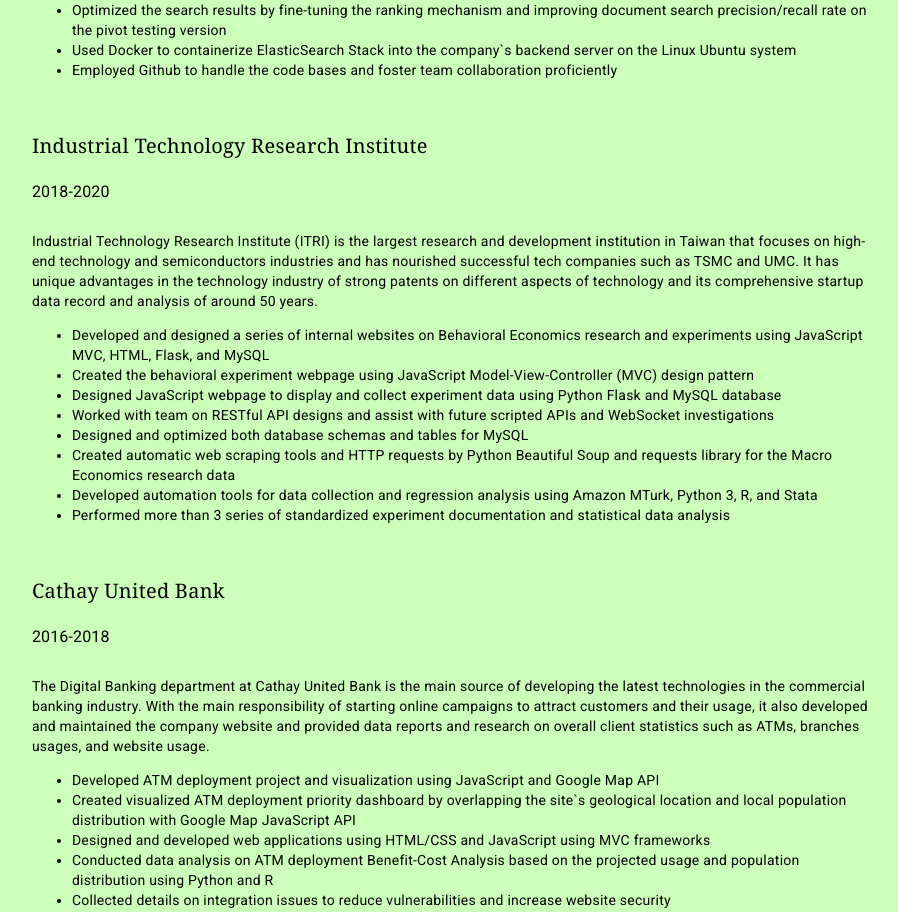
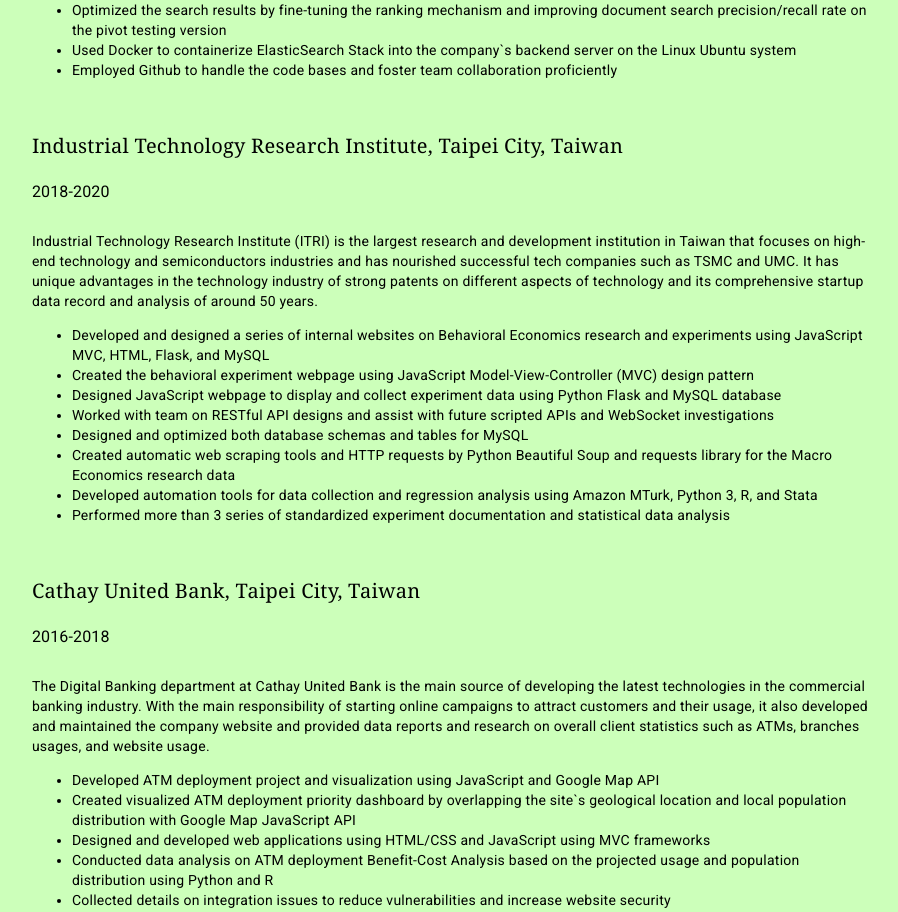
Before and after one commit to ChunTingShen/cims-personal, an Angular app: page / in a window 1280 px wide. Before the commit this address led to /about. Shown: the part 2723-3635 px from the top of the page, without its empty margins (187-1085 px from the left). Built offline with nearby package versions, Linux system fonts and the light colour scheme.

Commit message:
add anchorScrolling

```diff
--- a/src/app/about/about.component.html
+++ b/src/app/about/about.component.html
@@ -11,7 +11,7 @@
     </section>
 
 
-    <section class="topic">
+    <section class="topic" id="about">
         <h1>Technical Skills</h1>
     </section>
 
@@ -249,7 +249,7 @@
 
     <section class="intro">
         <div class="works-top">
-            <h2>Industrial Technology Research Institute</h2>
+            <h2>Industrial Technology Research Institute, Taipei City, Taiwan</h2>
             <h3>2018-2020</h3>
         </div>
 
@@ -310,7 +310,7 @@
 
     <section class="intro-end">
         <div class="works-top">
-            <h2>Cathay United Bank</h2>
+            <h2>Cathay United Bank, Taipei City, Taiwan</h2>
             <h3>2016-2018</h3>
         </div>
 
--- a/src/app/lowerbanner/lowerbanner.component.html
+++ b/src/app/lowerbanner/lowerbanner.component.html
@@ -1,6 +1,6 @@
 <section>
     <button mat-button color="primary" (click)="toHome()">Home</button>
-    <button mat-button color="primary" (click)="toHome()">About</button>
+    <button mat-button color="primary" (click)="toAbout()">About</button>
     <button mat-button color="primary" (click)="toContact()">Contact</button>
     <p class="copyright">Copyright 2023 by Morris Shen. All Rights Reserved.</p>
 </section>
--- a/src/app/lowerbanner/lowerbanner.component.ts
+++ b/src/app/lowerbanner/lowerbanner.component.ts
@@ -10,15 +10,20 @@
 
 
   toHome() {
-    console.log("to Home page")
+    // console.log("to Home page")
     this.router.navigate(['/'])
 
   }
 
 
+  toAbout() {
+    // console.log("to About page")
+    this.router.navigate(['/'], {fragment: 'about'})
+
+  }
   toContact() {
 
-    console.log("to Contact page")
+    // console.log("to Contact page")
     this.router.navigate(['/contact'])
 
   }
--- a/src/app/topbanner/topbanner.component.html
+++ b/src/app/topbanner/topbanner.component.html
@@ -1,5 +1,5 @@
 <section>
     <button mat-button color="primary" (click)="toHome()">Home</button>
-    <button mat-button color="primary" (click)="toHome()">About</button>
+    <button mat-button color="primary" (click)="toAbout()">About</button>
     <button mat-button color="primary" (click)="toContact()">Contact</button>
 </section>
--- a/src/app/topbanner/topbanner.component.ts
+++ b/src/app/topbanner/topbanner.component.ts
@@ -11,15 +11,21 @@
   constructor(private router: Router){}
 
   toHome() {
-    console.log("to Home page")
+    // console.log("to Home page")
     this.router.navigate(['/'])
 
   }
 
 
+  toAbout() {
+    // console.log("to Home page")
+    this.router.navigate(['/'], {fragment: 'about'})
+
+  }
+
   toContact() {
 
-    console.log("to Contact page")
+    // console.log("to Contact page")
     this.router.navigate(['/contact'])
 
   }
```
Also changed, not shown: src/app/app-routing.module.ts (+5 -5 lines).
